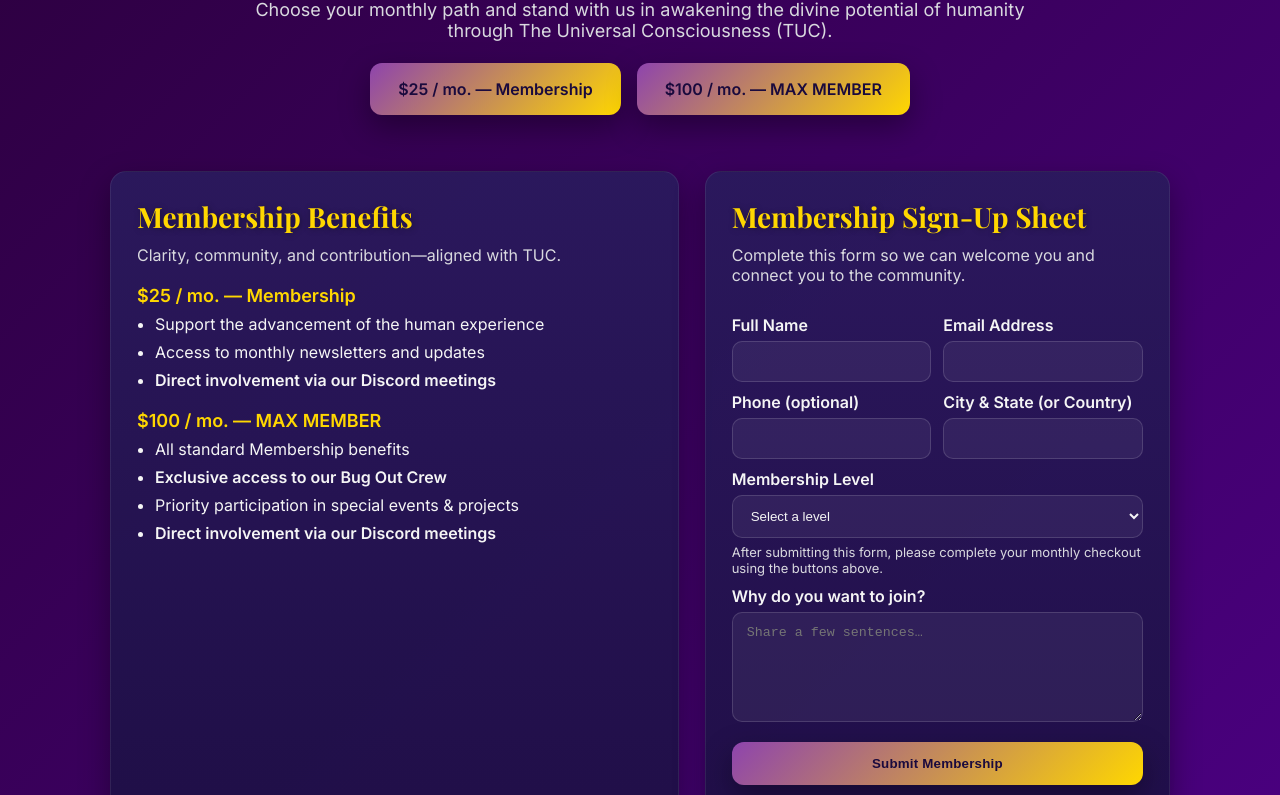
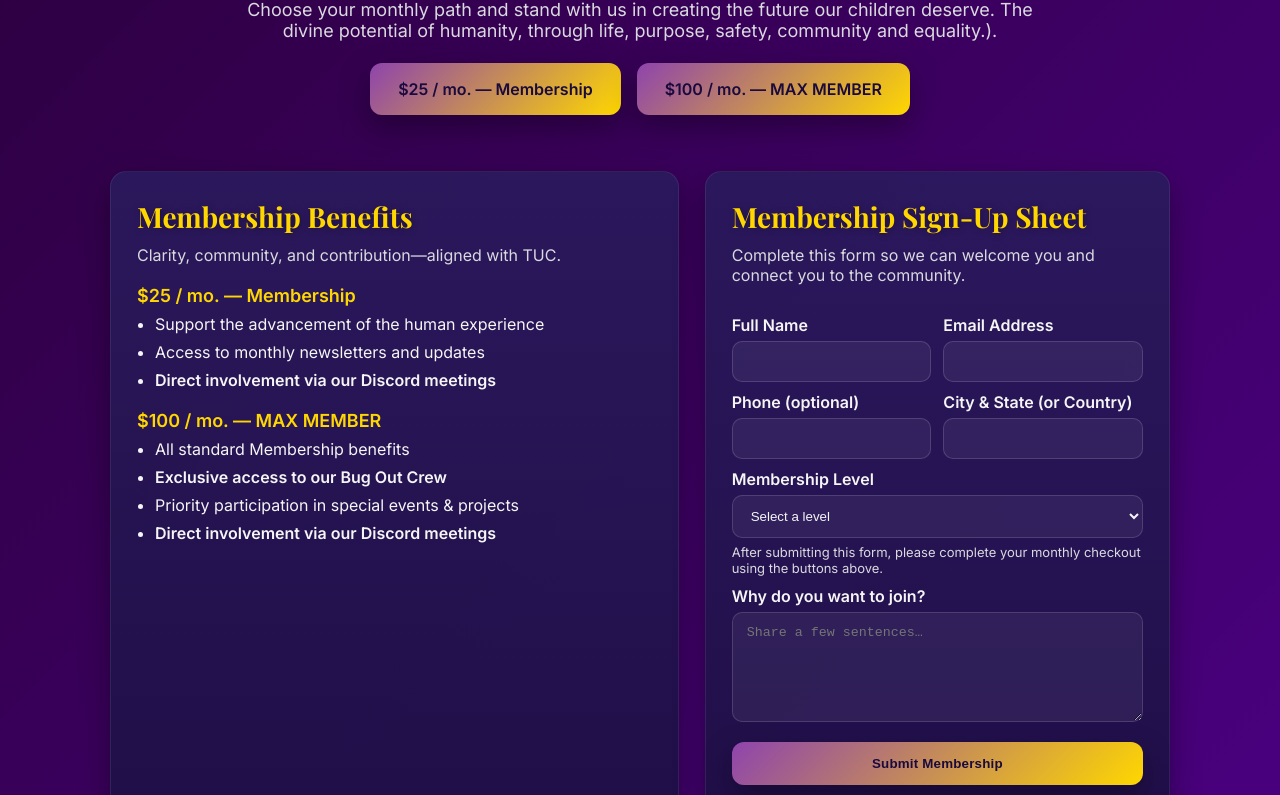
Before and after one commit to spectrometerexact/Legion-of-Human-Divinity, a plain HTML site: page membership.html in a window 1280 px wide. Shown: the part 184-979 px from the top of the page. Drawn offline with nearby package versions, Linux system fonts and the light colour scheme.

Commit message:
Update membership.html

```diff
--- a/membership.html
+++ b/membership.html
@@ -125,7 +125,7 @@
   <!-- Hero -->
   <section class="hero">
     <h1>Become a Member</h1>
-    <p>Choose your monthly path and stand with us in awakening the divine potential of humanity through The Universal Consciousness (TUC).</p>
+    <p>Choose your monthly path and stand with us in creating the future our children deserve. The divine potential of humanity, through life, purpose, safety, community and equality.).</p>
 
     <!-- Stripe buttons -->
     <div class="membership-buttons">
```
